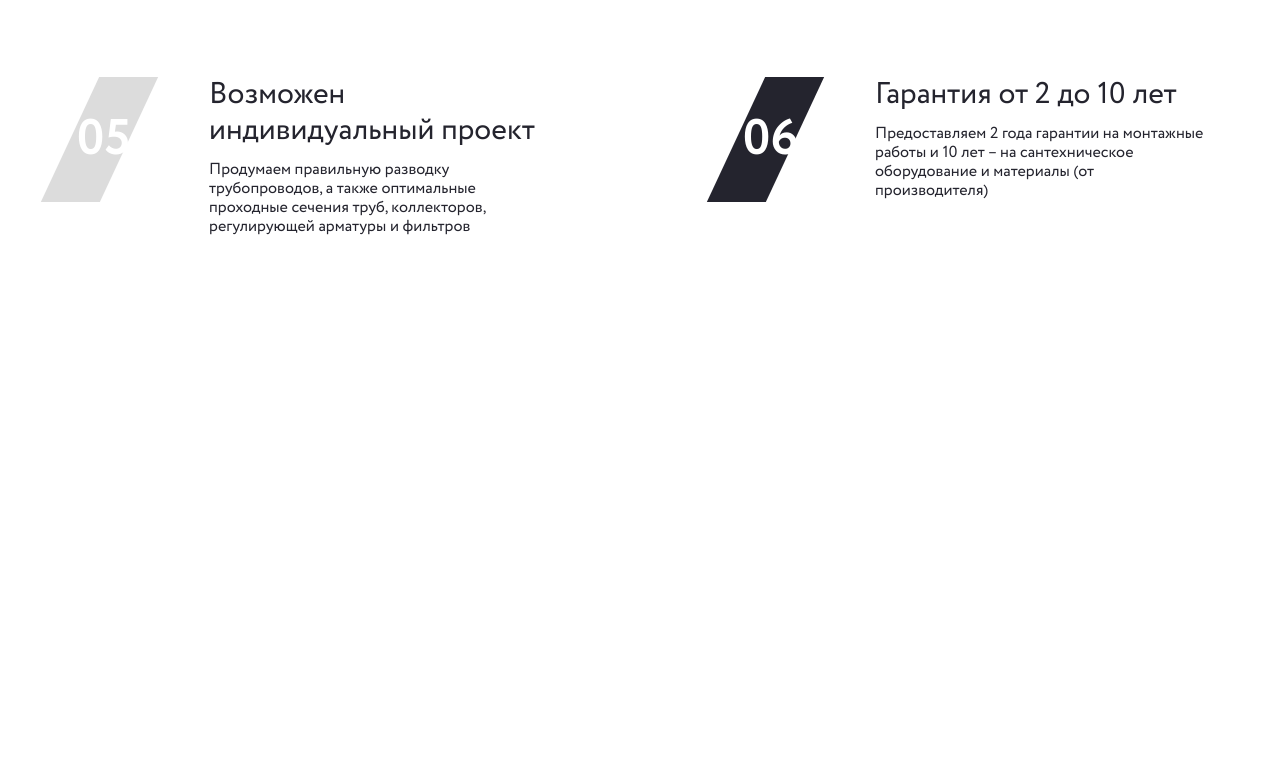
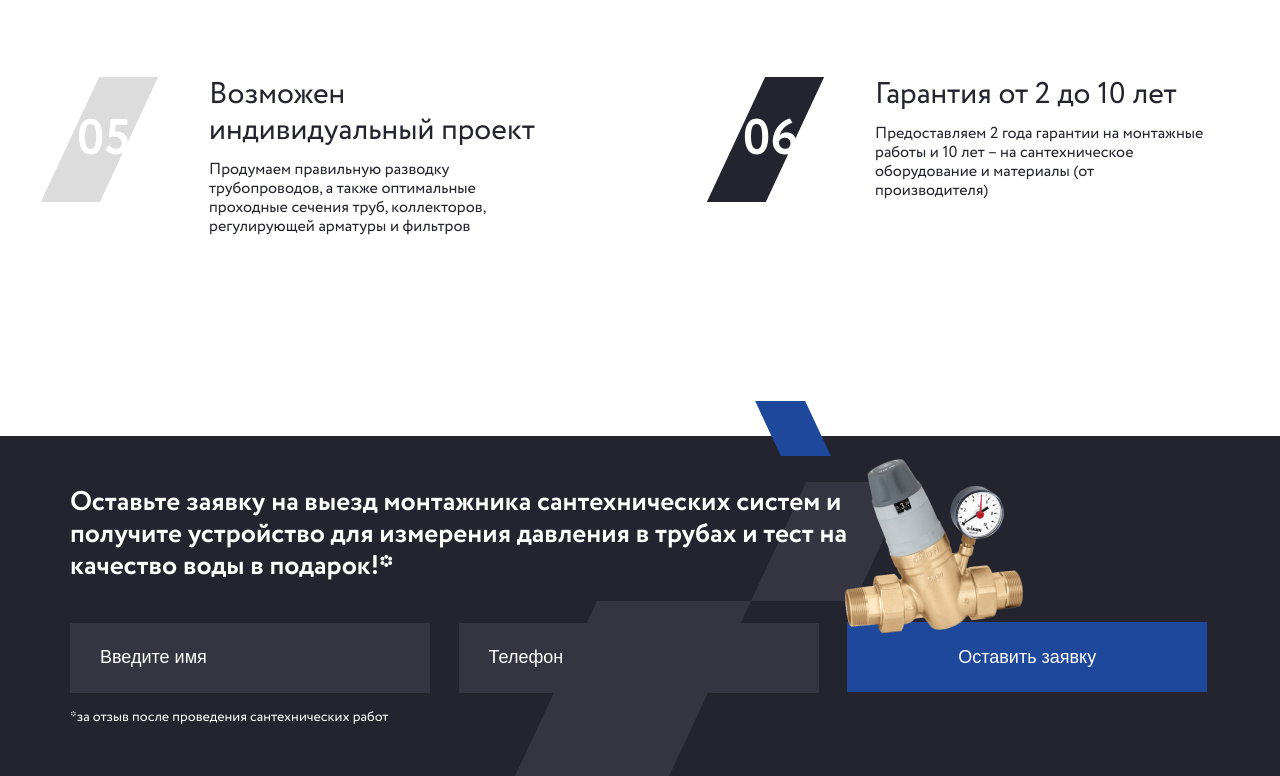
Before and after one commit to DevMinrat/Vip-Santeh, a website: page src/index.html in a window 1280 px wide. Shown: the part 2399-3175 px from the top of the page. Before the commit the page ends 2835 px from the top, so only its background shows below. Drawn offline with nearby package versions, Linux system fonts and the light colour scheme; files that its build step writes are made by us from their sources; files whose address does not match are found by name.

Commit message:
added order block

```diff
--- /dev/null
+++ b/src/assets/scss/blocks/order.scss
@@ -0,0 +1,91 @@
+.order {
+  position: relative;
+
+  background: url(/assets/images/order/rectangles.png) $black no-repeat bottom
+    right 370px;
+
+  padding: 50px 0;
+
+  &::before {
+    content: "";
+    width: 50px;
+    height: 55px;
+
+    position: absolute;
+    top: -35px;
+    left: 60%;
+    z-index: 1;
+
+    background-color: $primary;
+
+    transform: skewX(25deg);
+  }
+
+  &::after {
+    content: "";
+    width: 178px;
+    height: 174px;
+
+    position: absolute;
+    top: 23px;
+    left: 66%;
+    z-index: 1;
+
+    background: url(/assets/images/order/pipe.png) no-repeat;
+  }
+
+  &__title {
+    max-width: 815px;
+
+    @include f700;
+    font-size: 27px;
+    line-height: 32px;
+    color: $white;
+
+    margin-bottom: 40px;
+  }
+
+  &__footnote {
+    font-size: 14px;
+    line-height: 17px;
+    color: $white;
+  }
+}
+
+.order__form {
+  margin-bottom: 16px;
+
+  & > * + * {
+    margin-left: 25px;
+  }
+
+  &-input {
+    width: 360px;
+    height: 70px;
+
+    padding: 20px 30px;
+
+    background: #353542;
+    border: none;
+
+    color: $white;
+
+    &::placeholder {
+      font-size: 18px;
+      line-height: 27px;
+      color: $white;
+    }
+  }
+
+  &-btn {
+    width: 360px;
+    height: 70px;
+
+    background: $primary;
+    border: none;
+
+    font-size: 18px;
+    line-height: 27px;
+    color: $white;
+  }
+}
--- a/src/assets/scss/style.scss
+++ b/src/assets/scss/style.scss
@@ -45,4 +45,5 @@ a {
 @import "blocks/intro";
 @import "blocks/video";
 @import "blocks/advantages";
+@import "blocks/order";
 @import "blocks/footer";
--- a/src/index.html
+++ b/src/index.html
@@ -145,3 +145,18 @@ title: Vip Santeh
         </div>
     </div>
 </section>
+
+<div class="order">
+    <div class="container">
+        <div class="order__inner">
+            <p class="order__title">Оставьте заявку на выезд монтажника сантехнических систем и получите устройство для
+                измерения давления в трубах и тест на качество воды в подарок!*</p>
+            <form class="order__form" action="">
+                <input class="order__form-input" type="text" placeholder="Введите имя">
+                <input class="order__form-input" type="tel" placeholder="Телефон">
+                <button class="order__form-btn">Оставить заявку</button>
+            </form>
+            <p class="order__footnote">*за отзыв после проведения сантехнических работ</p>
+        </div>
+    </div>
+</div>
```
Also changed, not shown: dist/assets/css/style.min.css, dist/assets/images/order/pipe.png (added), dist/assets/images/order/rectangles.png (added), dist/index.html, src/assets/images/order/pipe.png (added), src/assets/images/order/rectangles.png (added).
